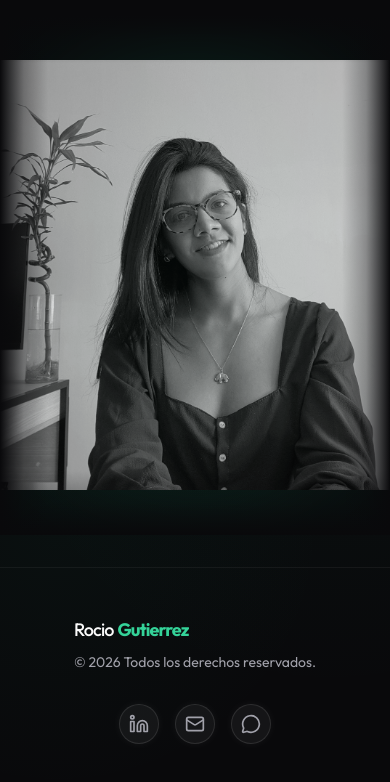
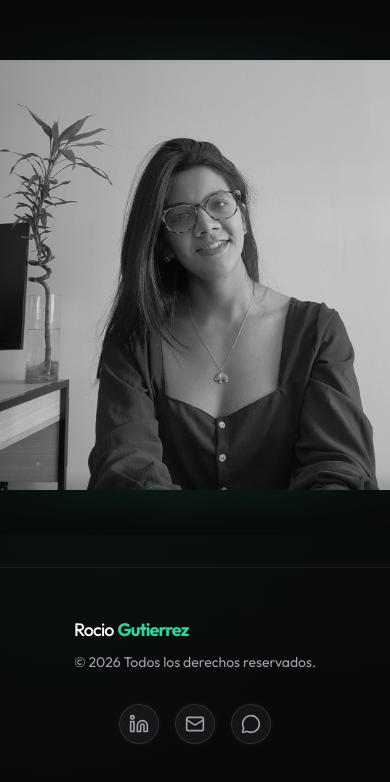
Before and after one commit to RocioaGutierrez/portfolio-web, a React (Vite) app: page / in a window 390 px wide. Shown: the part 5806-6588 px from the top of the page. Built offline with nearby package versions, Linux system fonts and the light colour scheme.

Commit message:
Remove side gradients on mobile photo

```diff
--- a/src/pages/Home.tsx
+++ b/src/pages/Home.tsx
@@ -414,11 +414,9 @@ export default function Home() {
               loading="lazy"
               referrerPolicy="no-referrer"
             />
-            {/* Soft Edge Blending Overlays for Mobile */}
+            {/* Soft Edge Blending — top and bottom only */}
             <div className="absolute inset-x-0 top-0 h-12 bg-gradient-to-b from-brand-bg via-brand-bg/30 to-transparent pointer-events-none"></div>
             <div className="absolute inset-x-0 bottom-0 h-16 bg-gradient-to-t from-brand-bg via-brand-bg/30 to-transparent pointer-events-none"></div>
-            <div className="absolute inset-y-0 left-0 w-12 bg-gradient-to-r from-brand-bg via-brand-bg/30 to-transparent pointer-events-none"></div>
-            <div className="absolute inset-y-0 right-0 w-12 bg-gradient-to-l from-brand-bg via-brand-bg/30 to-transparent pointer-events-none"></div>
           </div>
         </div>
       </div>
```
